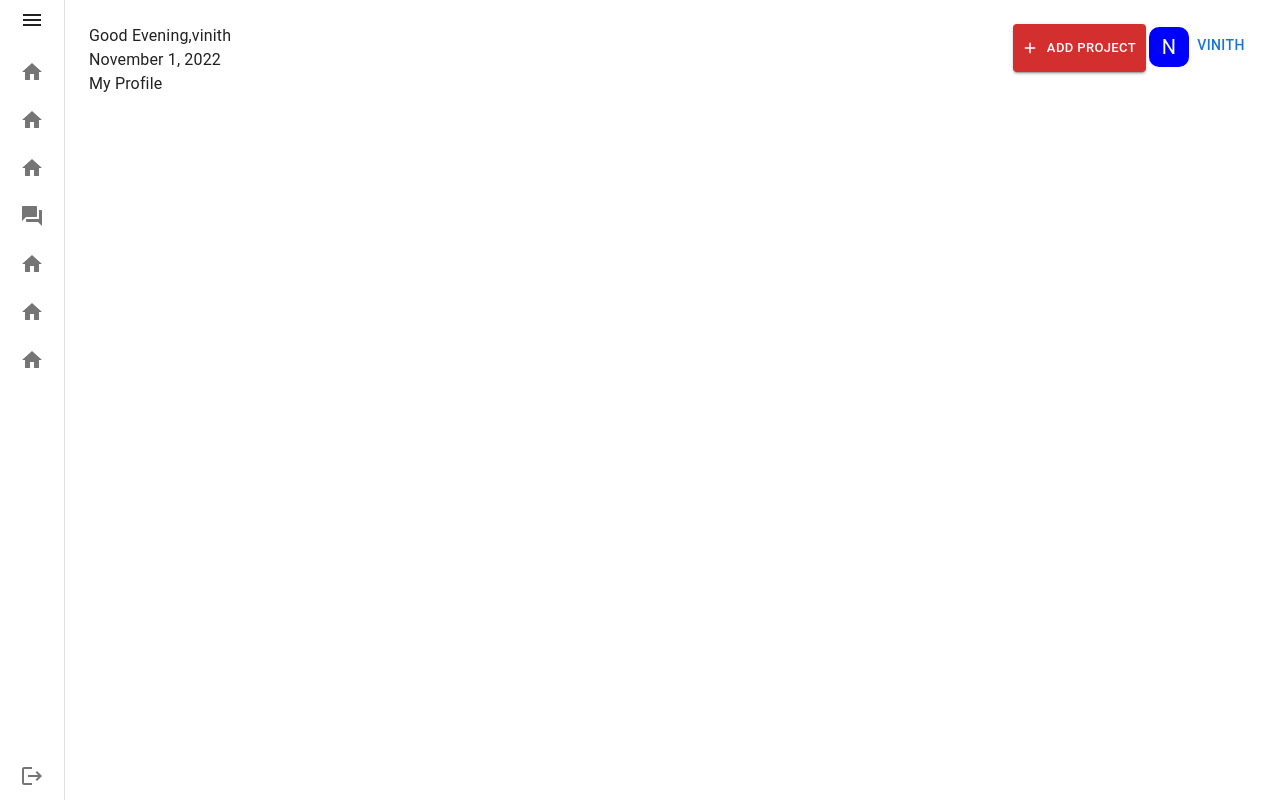
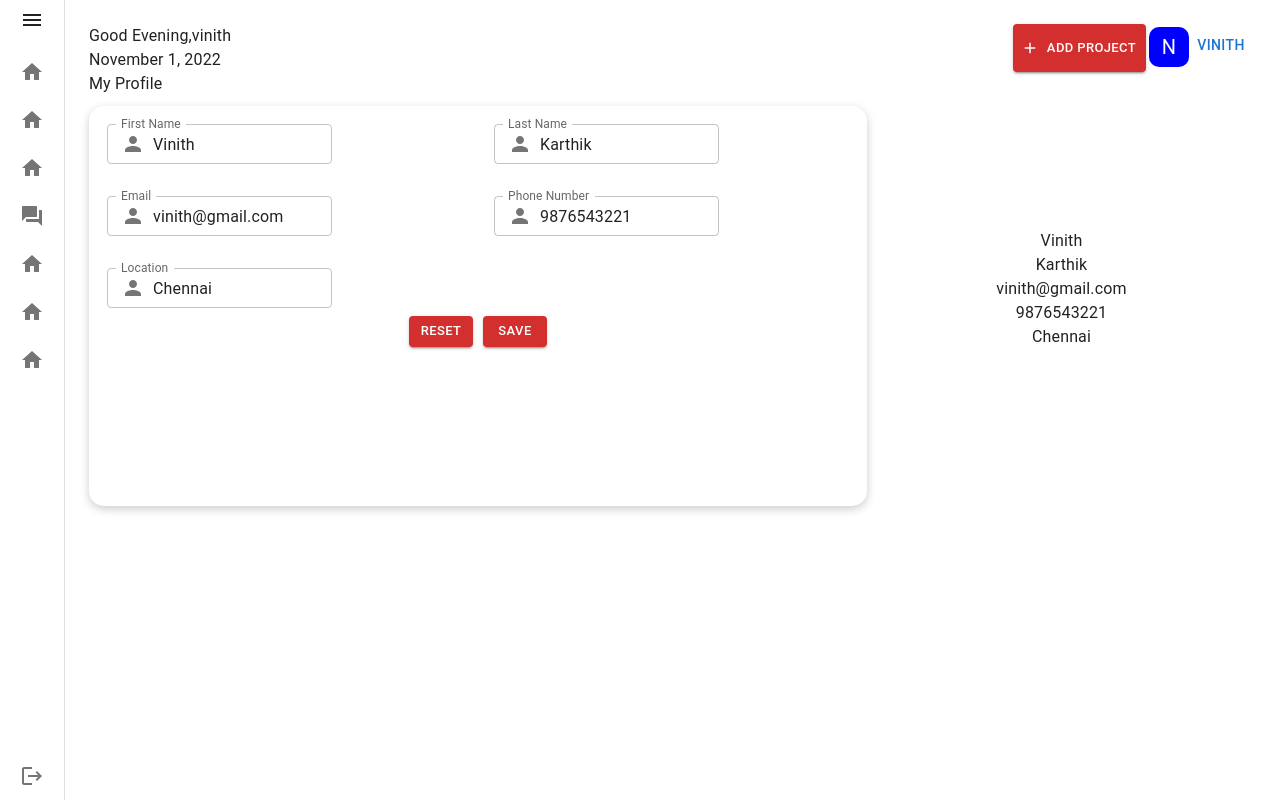
Before and after one commit to vinithcr7/Kyro, a React (Create React App) app: page / in a window 1280 px wide. Built offline with nearby package versions, Linux system fonts and the light colour scheme.

Commit message:
UI: My Profile page added with mock schema, data

```diff
--- a/src/Components/Common/ButtonComp.js
+++ b/src/Components/Common/ButtonComp.js
@@ -1,8 +1,8 @@
 import { Button } from "@mui/material";
 
-const ButtonComp = ({ label, startIcon, endIcon }) => {
+const ButtonComp = ({ label, startIcon, endIcon, className }) => {
     return (
-        <Button size="small" variant="contained" startIcon={startIcon} endIcon={endIcon} color='error'>
+        <Button className={className} size="small" variant="contained" startIcon={startIcon} endIcon={endIcon} color='error'>
             {label}
         </Button>
     )
--- a/src/Components/Common/Menuitem.js
+++ b/src/Components/Common/Menuitem.js
@@ -36,7 +36,7 @@ const Menuitem = ({ userName, menuItems, onMenuSelect }) => {
             >
                 {
                     menuItems.map((item) => {
-                        return <MenuItem onClick={() => handleClose(item.id)}>{item.label}</MenuItem>
+                        return <MenuItem key={item.id} onClick={() => handleClose(item.id)}>{item.label}</MenuItem>
                     })
                 }
             </Menu>
--- /dev/null
+++ b/src/Components/MyProfile/Constants.js
@@ -0,0 +1,3 @@
+export const constants = {
+    UPDATE_PROFILE_CONFIG: 'UPDATE_PROFILE_CONFIG'
+}
--- a/src/Components/MyProfile/MyProfile.js
+++ b/src/Components/MyProfile/MyProfile.js
@@ -1,7 +1,113 @@
+import { Grid } from "@mui/material";
+import { getComponent } from '../../Utils/ComponentsMapping';
+import { MyProfileSchema } from '../../Schema/MyProfileSchema';
+import ButtonComp from '../Common/ButtonComp';
+import '../../Styles/MyProfile.css';
+import { useEffect, useReducer } from "react";
+import { mergeArray } from '../../Utils/util'
+import { constants } from './Constants';
+const myProfileReducer = (state, action) => {
+    switch (action.type) {
+        case constants.UPDATE_PROFILE_CONFIG:
+            return {
+                ...state,
+                myProfileConfig: action.myProfileConfig
+            }
+            break;
+        default:
+            return state
+    }
+}
+
+const initialState = {
+    myProfileConfig: []
+}
+
+
 const MyProfile = () => {
+
+    const [profile, dispatch] = useReducer(myProfileReducer, initialState);
+
+
+    const onChange = (event) => {
+        let updatedProfileConfig = profile.myProfileConfig.map(config => {
+            if (config.id === event.target.id) {
+                config.value = event.target.value;
+            }
+            return config;
+        })
+        dispatch({ type: constants.UPDATE_PROFILE_CONFIG, myProfileConfig: updatedProfileConfig })
+    }
+
+    const eventHandler = {
+        onChange: onChange
+    }
+
+    useEffect(() => {
+        const getProfileData = async () => {
+            let profileData = [
+                {
+                    id: "firstName",
+                    value: "Vinith"
+                },
+                {
+                    id: "lastName",
+                    value: "Karthik"
+                },
+                {
+                    id: "email",
+                    value: "vinith@gmail.com"
+                },
+                {
+                    id: "phoneNumber",
+                    value: "9876543221"
+                },
+                {
+                    id: "location",
+                    value: "Chennai"
+                }
+            ]
+            let schema = [...MyProfileSchema];
+            let myProfileConfig = mergeArray(schema, profileData);
+            dispatch({ type: constants.UPDATE_PROFILE_CONFIG, myProfileConfig: myProfileConfig })
+        }
+        getProfileData()
+    }, [])
     return (
-        <div>
-            My Profile
+        <div className="profile-container">
+            <div className="profile-detailview-container">
+                My Profile
+                <div className="profile-detailview">
+                    <Grid container spacing={2}>
+                        {
+                            profile.myProfileConfig.map((attribute) => {
+                                return (
+                                    <Grid key={attribute.id} item xs={6} md={6}>
+                                        {getComponent(attribute, eventHandler)}
+                                    </Grid>
+                                )
+                            })
+                        }
+                    </Grid>
+                    <div className="profile-footer">
+                        <ButtonComp label={"Reset"} className="reset-btn" />
+                        <ButtonComp label={"Save"} />
+                    </div>
+                </div>
+            </div>
+            <div className="profile-display-container">
+                <Grid container sx={{ display: 'flex', flexDirection: 'column', alignItems: 'center' }}>
+                    {
+                        profile.myProfileConfig.map((attribute) => {
+                            return (
+                                <Grid key={attribute.id} item xs={12} md={12}>
+                                    <span>{attribute.value}</span>
+                                </Grid>
+                            )
+                        })
+                    }
+                </Grid>
+            </div>
         </div>
     )
 }
--- /dev/null
+++ b/src/Schema/MyProfileSchema.js
@@ -0,0 +1,32 @@
+export const MyProfileSchema = [
+    {
+        id: "firstName",
+        label: "First Name",
+        icon: "personIcon",
+        type: "TEXTBOX"
+    },
+    {
+        id: "lastName",
+        label: "Last Name",
+        icon: "personIcon",
+        type: "TEXTBOX"
+    },
+    {
+        id: "email",
+        label: "Email",
+        icon: "personIcon",
+        type: "TEXTBOX"
+    },
+    {
+        id: "phoneNumber",
+        label: "Phone Number",
+        icon: "personIcon",
+        type: "TEXTBOX"
+    },
+    {
+        id: "location",
+        label: "Location",
+        icon: "personIcon",
+        type: "TEXTBOX"
+    }
+]
--- /dev/null
+++ b/src/Styles/MyProfile.css
@@ -0,0 +1,30 @@
+.profile-detailview {
+    box-shadow: 0 3px 10px rgb(0 0 0 / 20%);
+    border-radius: 15px;
+    margin-top: 10px;
+    padding: 10px;
+    min-height: 400px;
+}
+
+.profile-container {
+    display: flex;
+}
+
+.profile-container .profile-display-container {
+    flex: 1;
+    display: flex;
+    align-items: center;
+}
+
+.profile-container .profile-detailview-container {
+    flex: 2;
+}
+
+.profile-container .profile-detailview-container .profile-footer {
+    display: flex;
+    justify-content: center;
+}
+
+.profile-container .profile-detailview-container .profile-footer .reset-btn {
+    margin-right: 10px;
+}
--- /dev/null
+++ b/src/Utils/ComponentsMapping.js
@@ -0,0 +1,10 @@
+
+import { attributeType } from '../constants';
+import TextBox from '../Components/Common/TextBox';
+
+export const getComponent = (attribute, eventHandler) => {
+    switch (attribute.type) {
+        case attributeType.TEXTBOX:
+            return <TextBox {...attribute} {...eventHandler} />
+    }
+}
--- a/src/Utils/IconsMapping.js
+++ b/src/Utils/IconsMapping.js
@@ -1,9 +1,12 @@
 import HomeIcon from '@mui/icons-material/Home';
 import ForumIcon from '@mui/icons-material/Forum';
 import LogoutIcon from '@mui/icons-material/Logout';
+import PersonIcon from '@mui/icons-material/Person';
 
 export const iconsMapping = {
     homeIcon: <HomeIcon />,
     msgIcon: <ForumIcon />,
-    logoutIcon: <LogoutIcon />
+    logoutIcon: <LogoutIcon />,
+    personIcon: <PersonIcon />
+
 }
--- /dev/null
+++ b/src/Utils/util.js
@@ -0,0 +1,10 @@
+export const mergeArray = (...arrays) => {
+    const merged = {};
+    arrays.forEach(data =>
+        data.forEach(o => {
+            let res = Object.assign(merged[o.id] ??= {}, o)
+            return res;
+        })
+    );
+    return Object.values(merged);
+}
--- /dev/null
+++ b/src/constants.js
@@ -0,0 +1,4 @@
+export const attributeType = {
+    TEXTBOX: "TEXTBOX",
+    PHONENUMBER: "PHONENUMBER"
+}
```
